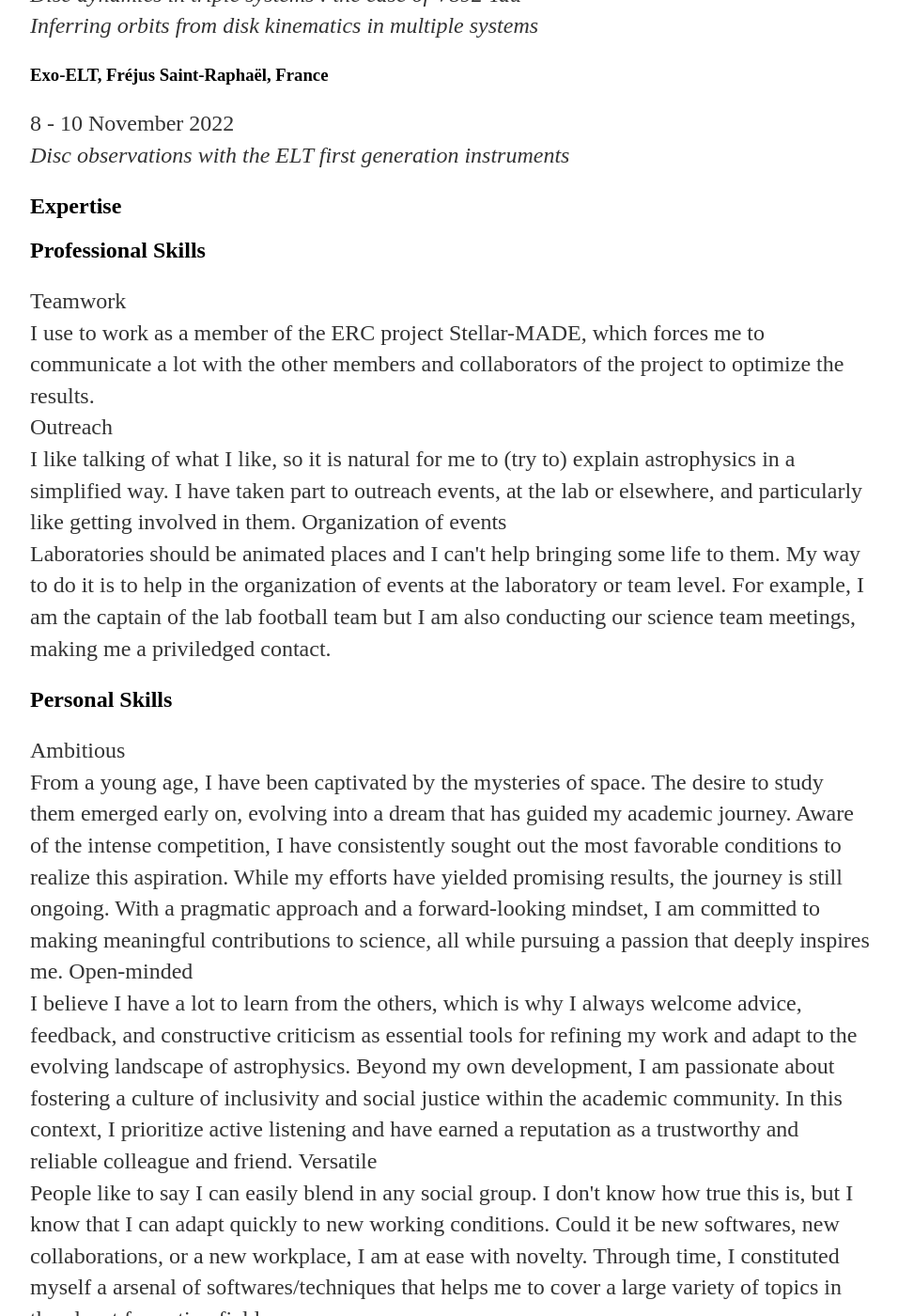
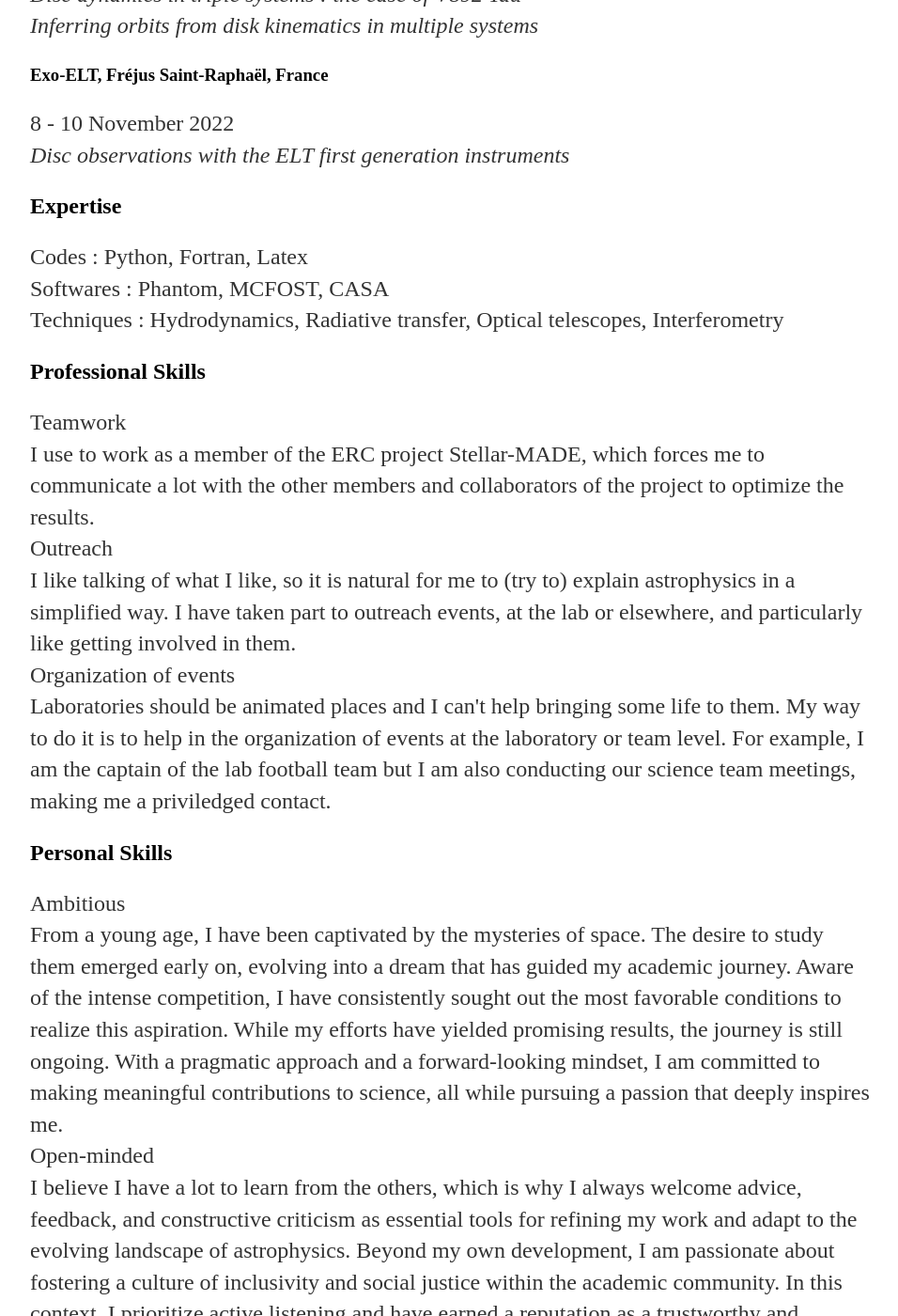
Before and after one commit to AlagueroA/AlagueroA.github.io, a Jekyll site: the page built from about/index.html, in a window 1280 px wide and 1400 px high, scrolled down 2833 px. Shown: the whole window at 94% size, without its empty margins (160-1116 px from the left). Built offline with Jekyll 4.4.1, drawn with Linux system fonts in a browser that asks for light colours; some of the changed text lies outside the part shown.

```diff
--- a/about/index.html
+++ b/about/index.html
@@ -164,6 +164,11 @@ title: About
 
     <h2>Expertise</h2>
 
+    <p>
+        Codes : Python, Fortran, Latex<br>
+        Softwares : Phantom, MCFOST, CASA<br>
+        Techniques : Hydrodynamics, Radiative transfer, Optical telescopes, Interferometry
+    </p>
 
     <h2>Professional Skills</h2>
 
@@ -172,7 +177,7 @@ title: About
         I use to work as a member of the ERC project Stellar-MADE, which forces me to communicate a lot with the other members and collaborators of the project to optimize the results.<br>
 
         Outreach<br>
-        I like talking of what I like, so it is natural for me to (try to) explain astrophysics in a simplified way. I have taken part to outreach events, at the lab or elsewhere, and particularly like getting involved in them.
+        I like talking of what I like, so it is natural for me to (try to) explain astrophysics in a simplified way. I have taken part to outreach events, at the lab or elsewhere, and particularly like getting involved in them.<br>
 
         Organization of events<br>
         Laboratories should be animated places and I can't help bringing some life to them. My way to do it is to help in the organization of events at the laboratory or team level. For example, I am the captain of the lab football team but I am also conducting our science team meetings, making me a priviledged contact.
@@ -183,10 +188,10 @@ title: About
 
     <p>
         Ambitious<br>
-        From a young age, I have been captivated by the mysteries of space. The desire to study them emerged early on, evolving into a dream that has guided my academic journey. Aware of the intense competition, I have consistently sought out the most favorable conditions to realize this aspiration. While my efforts have yielded promising results, the journey is still ongoing. With a pragmatic approach and a forward-looking mindset, I am committed to making meaningful contributions to science, all while pursuing a passion that deeply inspires me.
+        From a young age, I have been captivated by the mysteries of space. The desire to study them emerged early on, evolving into a dream that has guided my academic journey. Aware of the intense competition, I have consistently sought out the most favorable conditions to realize this aspiration. While my efforts have yielded promising results, the journey is still ongoing. With a pragmatic approach and a forward-looking mindset, I am committed to making meaningful contributions to science, all while pursuing a passion that deeply inspires me.<br>
 
         Open-minded<br>
-        I believe I have a lot to learn from the others, which is why I always welcome advice, feedback, and constructive criticism as essential tools for refining my work and adapt to the evolving landscape of astrophysics. Beyond my own development, I am passionate about fostering a culture of inclusivity and social justice within the academic community. In this context, I prioritize active listening and have earned a reputation as a trustworthy and reliable colleague and friend.
+        I believe I have a lot to learn from the others, which is why I always welcome advice, feedback, and constructive criticism as essential tools for refining my work and adapt to the evolving landscape of astrophysics. Beyond my own development, I am passionate about fostering a culture of inclusivity and social justice within the academic community. In this context, I prioritize active listening and have earned a reputation as a trustworthy and reliable colleague and friend.<br>
 
         Versatile<br>
         People like to say I can easily blend in any social group. I don't know how true this is, but I know that I can adapt quickly to new working conditions. Could it be new softwares, new collaborations, or a new workplace, I am at ease with novelty. Through time, I constituted myself a arsenal of softwares/techniques that helps me to cover a large variety of topics in the planet formation field.
```
Also changed, not shown: 1 other file.
